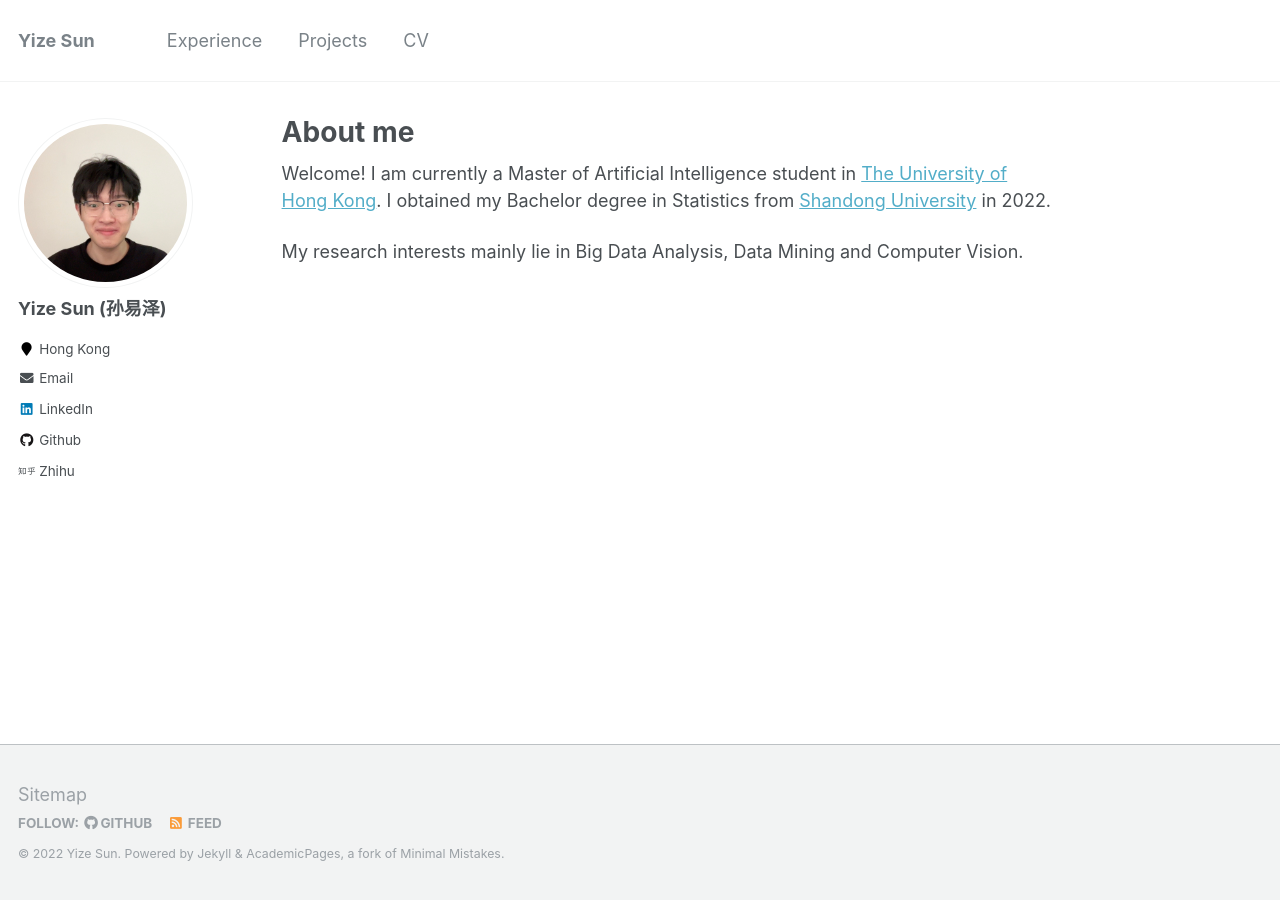
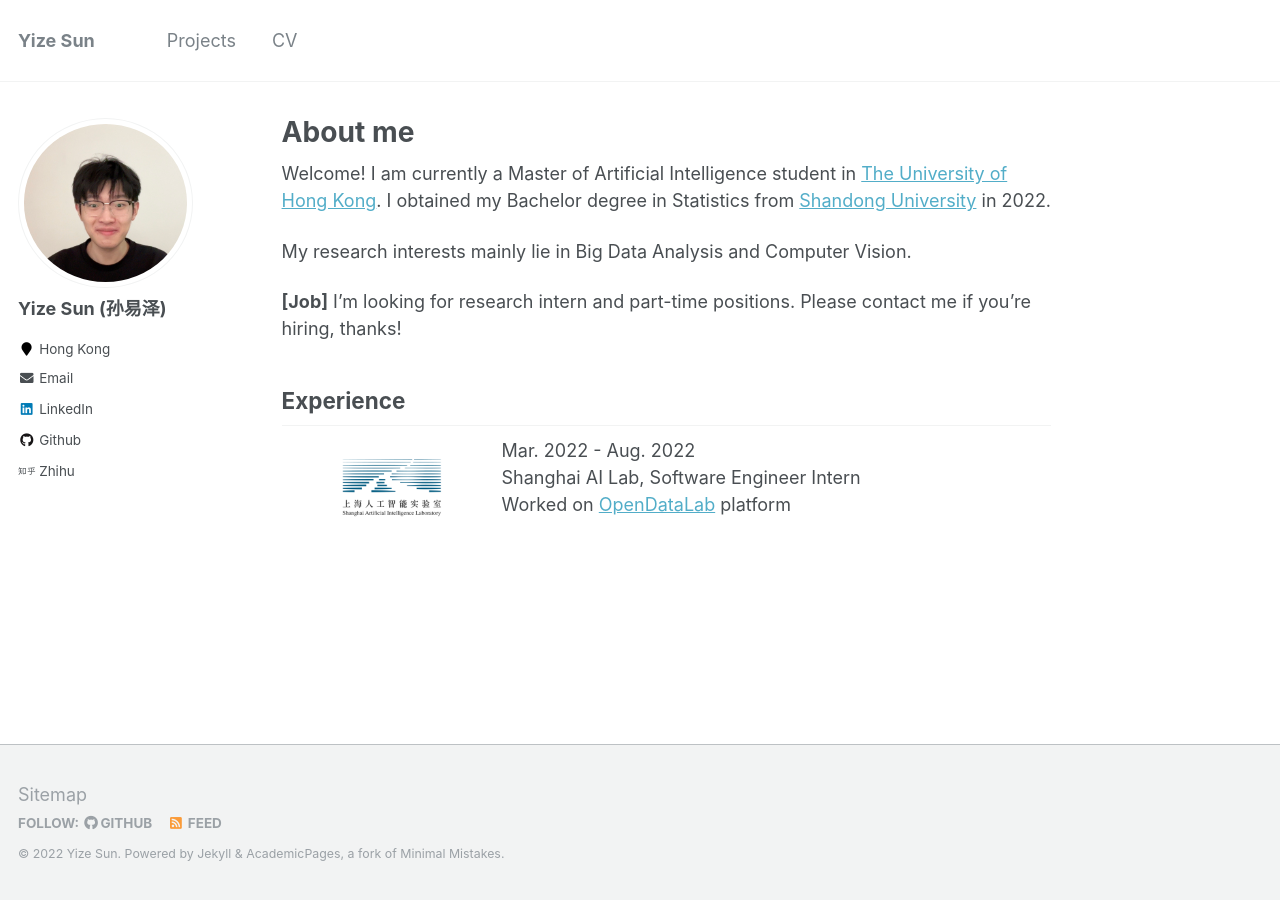
Before and after one commit to Sun-Yize/Sun-Yize.github.io, a Jekyll site: the page built from _pages/about.md, in a window 1280 px wide. Built offline with Jekyll 4.4.1, drawn with Linux system fonts in a browser that asks for light colours.

```diff
--- a/_data/navigation.yml
+++ b/_data/navigation.yml
@@ -12,8 +12,8 @@ main:
   # - title: "Portfolio"
   #   url: /portfolio/
 
-  - title: "Experience"
-    url: /experience/
+  # - title: "Experience"
+  #   url: /experience/
 
   - title: "Projects"
     url: /projects/
--- a/_pages/about.md
+++ b/_pages/about.md
@@ -10,4 +10,17 @@ redirect_from:
 
 Welcome! I am currently a Master of Artificial Intelligence student in [The University of Hong Kong](https://www.hku.hk/). I obtained my Bachelor degree in Statistics from [Shandong University](https://en.sdu.edu.cn/) in 2022.
 
-My research interests mainly lie in Big Data Analysis, Data Mining and Computer Vision.
+My research interests mainly lie in Big Data Analysis and Computer Vision.
+
+**[Job]** I'm looking for research intern and part-time positions. Please contact me if you're hiring, thanks!
+
+## Experience
+
+<div >
+  <img src="/images/logo1.jpg" style="float:left;" width="100" alt="markdown" align="left" hspace="60px">
+  <p>
+    Mar. 2022 - Aug. 2022<br/>
+    Shanghai AI Lab, Software Engineer Intern<br/>
+    Worked on <a href="https://opendatalab.com/home">OpenDataLab</a> platform<br/>
+  </p>
+</div>
```
Also changed, not shown: _pages/cv.md (+3 -2 lines), images/logo1.jpg (added), 2 other files.
